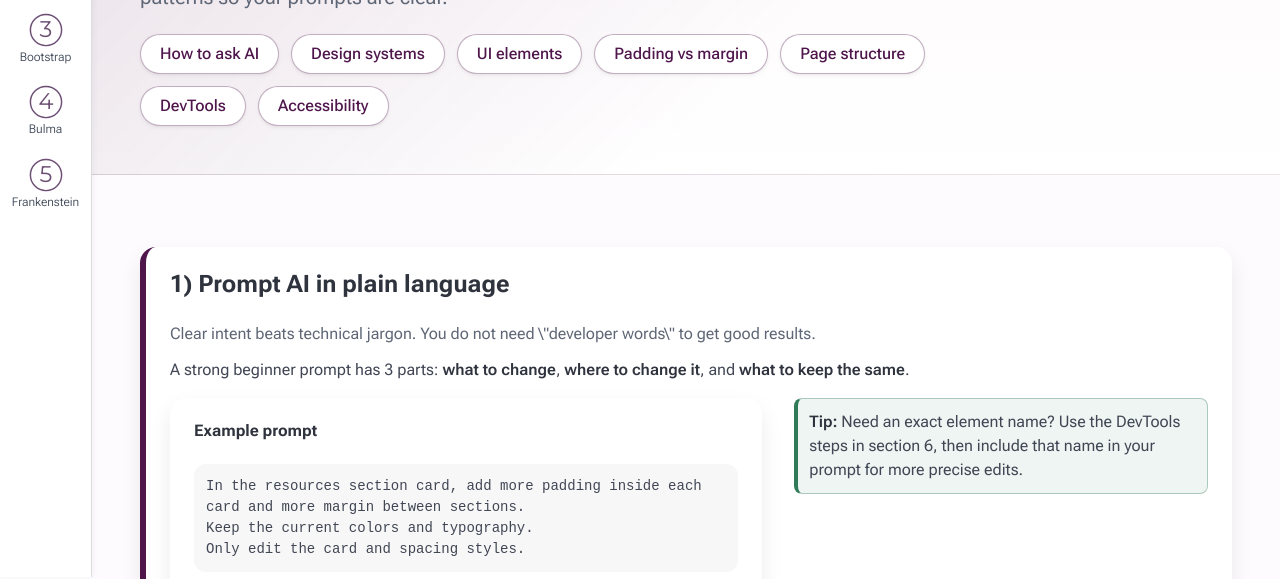
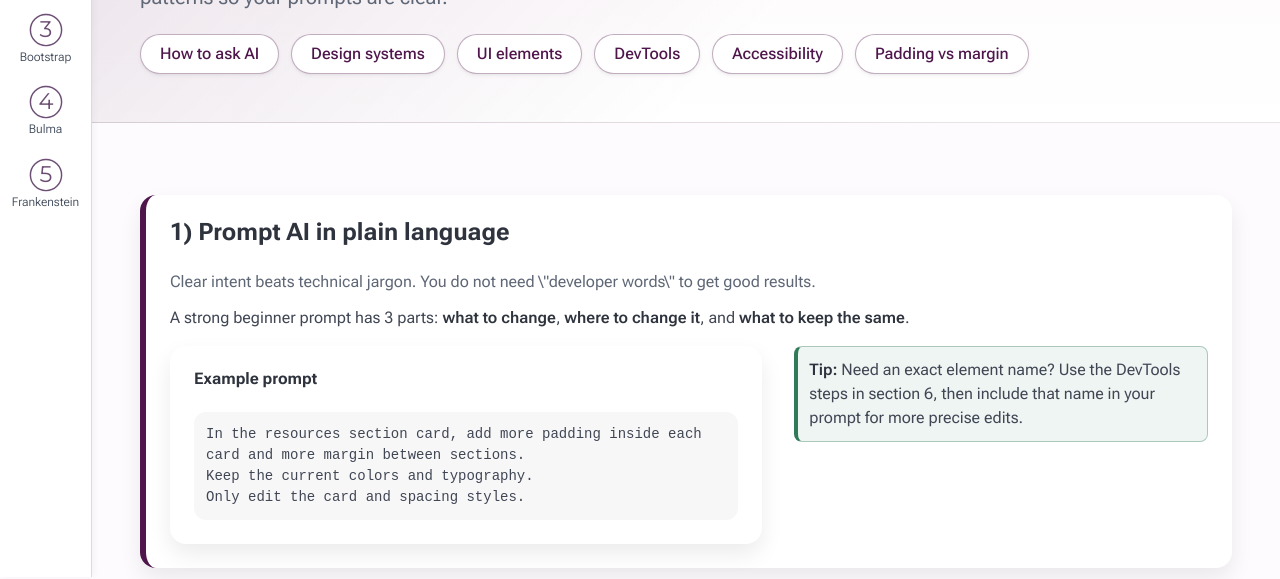
Before and after one commit to jocelynrem/NCTies, a plain HTML site: page index.html in a window 1280 px wide. Shown: the part 223-802 px from the top of the page. Drawn offline with nearby package versions, Linux system fonts and the light colour scheme.

Commit message:
Update index page content

```diff
--- a/index.html
+++ b/index.html
@@ -540,17 +540,18 @@
                 <a class="button is-soft is-rounded" href="#elements"
                   >UI elements</a
                 >
-                <a class="button is-soft is-rounded" href="#spacing"
-                  >Padding vs margin</a
-                >
-                <a class="button is-soft is-rounded" href="#structure"
+
+                <!-- <a class="button is-soft is-rounded" href="#structure"
                   >Page structure</a
-                >
+                > -->
                 <a class="button is-soft is-rounded" href="#devtools"
                   >DevTools</a
                 >
                 <a class="button is-soft is-rounded" href="#a11y"
                   >Accessibility</a
+                >
+                <a class="button is-soft is-rounded" href="#spacing"
+                  >Padding vs margin</a
                 >
               </div>
             </div>
```
